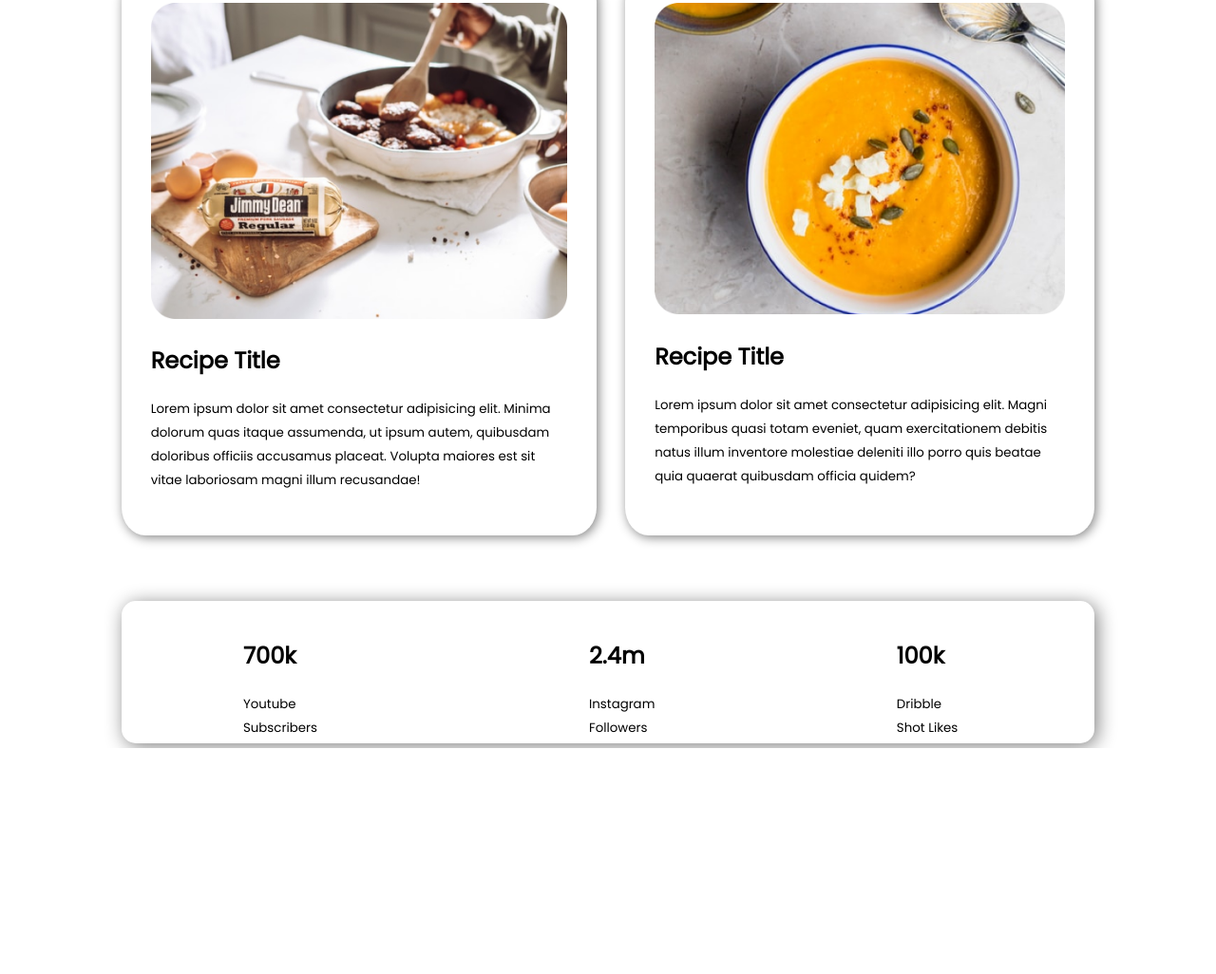
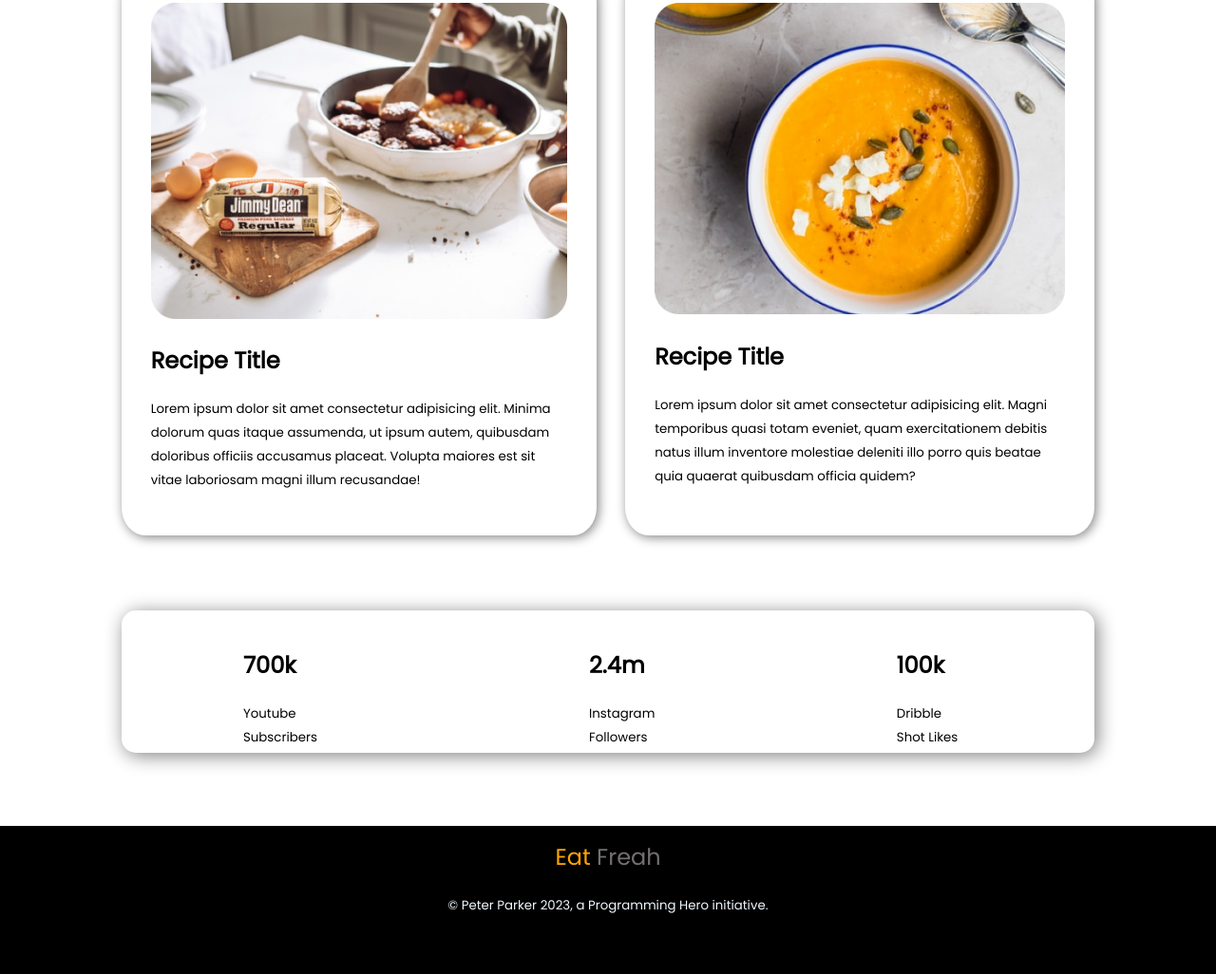
Before and after one commit to MehediHasan71/eat-healthy, a plain HTML site: page index.html in a window 1280 px wide. Shown: the part 1356-2382 px from the top of the page at 95% size. Before the commit the page ends 2144 px from the top, so only its background shows below. Drawn offline with Linux system fonts and the light colour scheme.

Commit message:
Section-5 or footer

```diff
--- a/index.html
+++ b/index.html
@@ -96,7 +96,7 @@
                 </small>
             </p>
         </div>
-        <div style="">
+        <div>
             <h1>100k</h1>
             <p>
                 <small>
@@ -107,5 +107,9 @@
     </section>
 
 </body>
+<footer style="background-color: rgb(0, 0, 0);">
+    <h2 class="footer-h1"><span>Eat </span>Freah</h2>
+    <p class="footer-p"><small>© Peter Parker 2023, a Programming Hero initiative.</small> </p>
+</footer>
 
 </html>
--- a/style.css
+++ b/style.css
@@ -98,5 +98,24 @@ a {
     padding: 20px 10%;
     box-shadow: 3px 3px 20px gray;
     border-radius: 15px;
-    margin: 5px 10%;
+    margin: 15px 10%;
+
 }
+
+footer {
+    text-align: center;
+    padding-bottom: 45px;
+    margin-top: 6%;
+
+}
+
+.footer-p {
+    color: aliceblue;
+    font-weight: 200;
+}
+
+.footer-h1 {
+    color: rgb(117, 112, 112);
+    padding-top: 15px;
+    font-weight: 200;
+}
```
